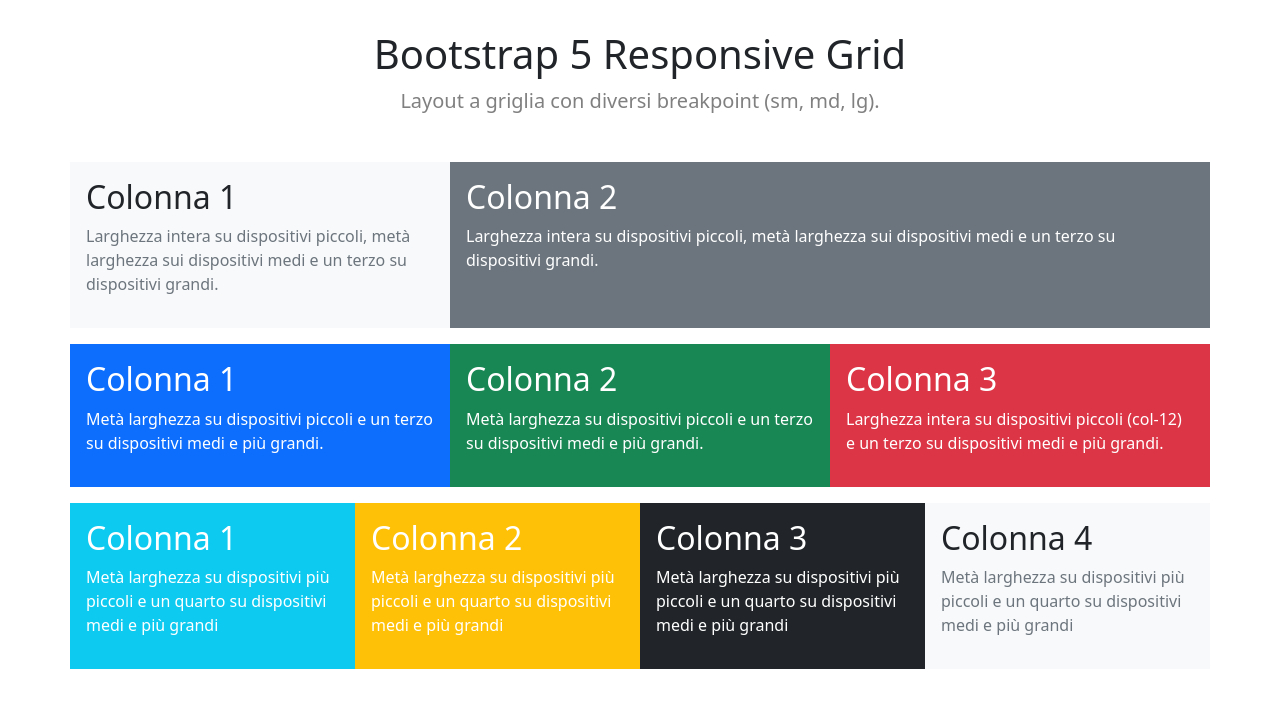
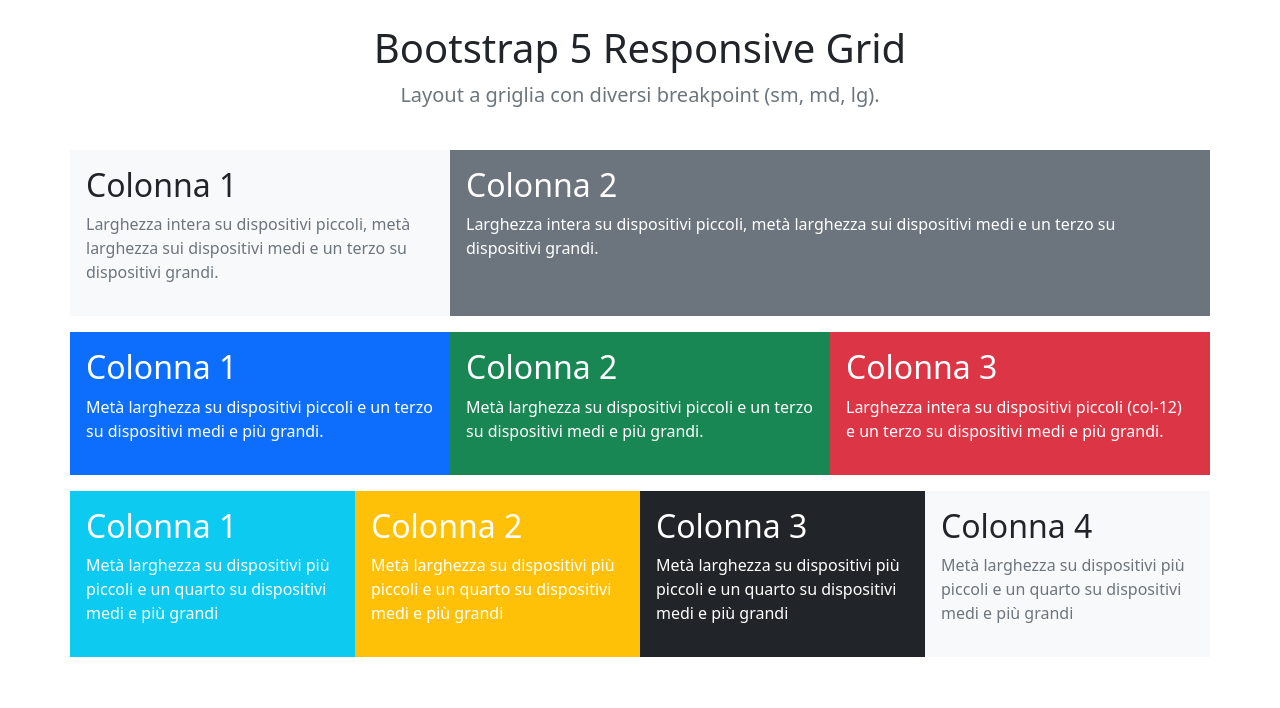
Before and after one commit to MassimilianoTusini/htmlcss-bootstrap-layout, a plain HTML site: page index.html in a window 1280 px wide. Drawn offline with nearby package versions, Linux system fonts and the light colour scheme.

Commit message:
Rimuovi comandi CSS

```diff
--- a/css/style.css
+++ b/css/style.css
@@ -1,15 +1,5 @@
-*{
+/* *{
     margin: 0;
     padding: 0;
     box-sizing: border-box;
-}
-/* Regole Header */
-header{
-    text-align: center;
-    padding: 30px 0;
-}
-
-header p{
-    color: gray;
-    font-size: 20px;
-}
+} */
--- a/index.html
+++ b/index.html
@@ -12,8 +12,14 @@
 <body>
 
     <header>
-        <h1>Bootstrap 5 Responsive Grid</h1>
-        <p>Layout a griglia con diversi breakpoint (sm, md, lg).</p>
+        <div class="container">
+            <div class="row py-4">
+                <div class="col-12 text-center">
+                    <h1>Bootstrap 5 Responsive Grid</h1>
+                    <p class="fs-5 text-secondary fw-lighter">Layout a griglia con diversi breakpoint (sm, md, lg).</p>
+                </div>
+            </div>
+        </div>
     </header>
 
     <main>
```
